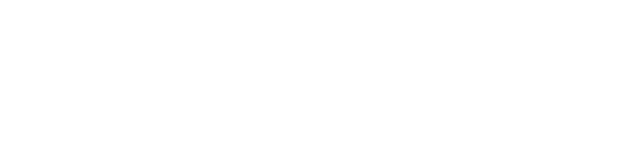
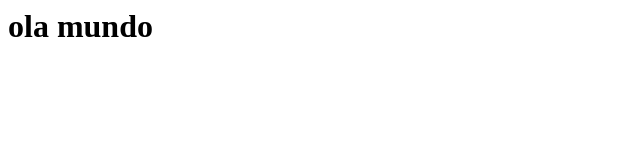
Before and after one commit to Mateusgui02/ds1m, a plain HTML site: page index.html in a window 1280 px wide. Shown: the whole page, without its empty margins (0-640 px from the left). Drawn offline with Linux system fonts and the light colour scheme.

Commit message:
Adicionado o h1

```diff
--- a/index.html
+++ b/index.html
@@ -1,7 +1,9 @@
+
 <html>
 	<head>
 		<title> Praticando o uso di Git </title>
 	</head>
 	<body>
+		<h1>ola mundo<h1>
 	</body>
 <html>
```
